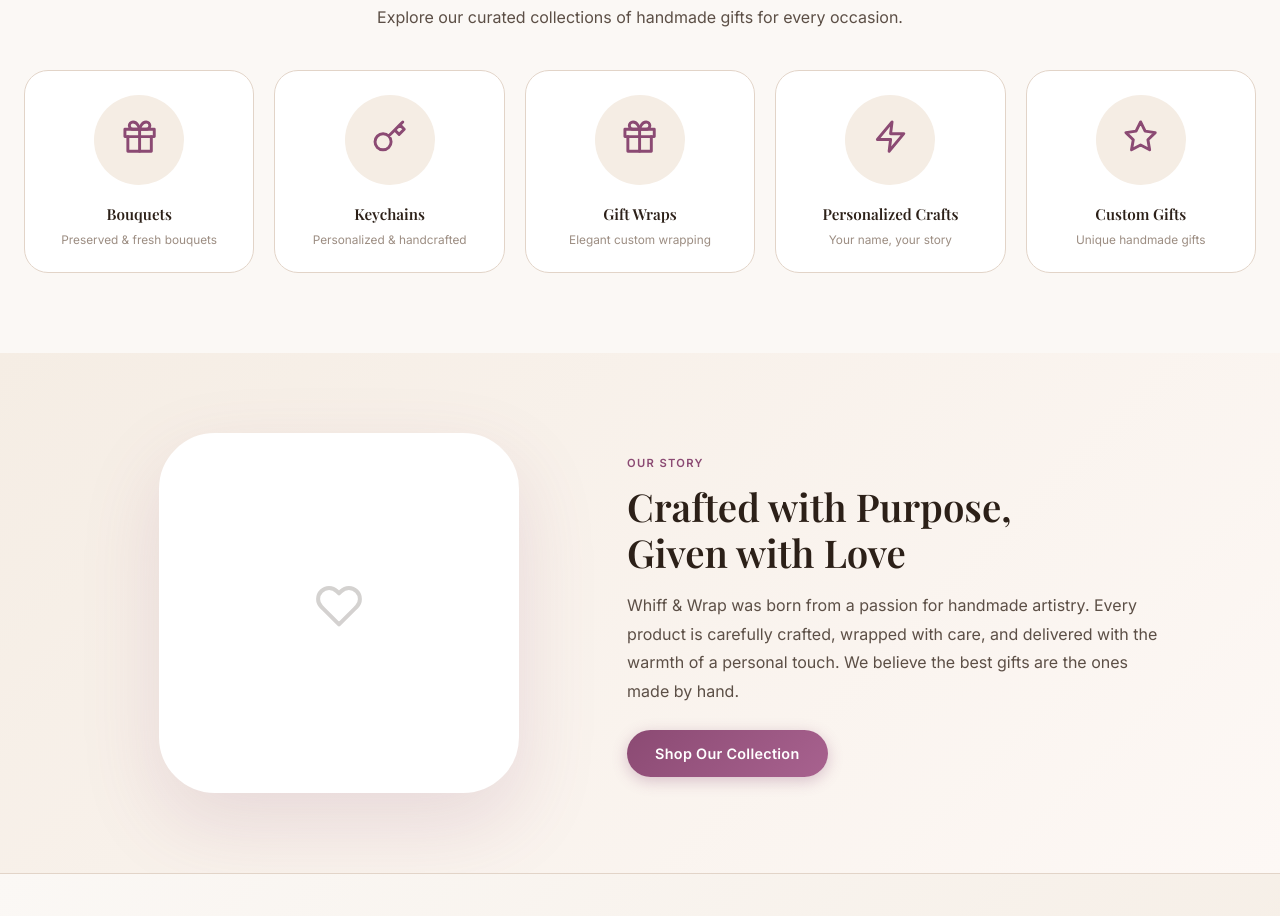
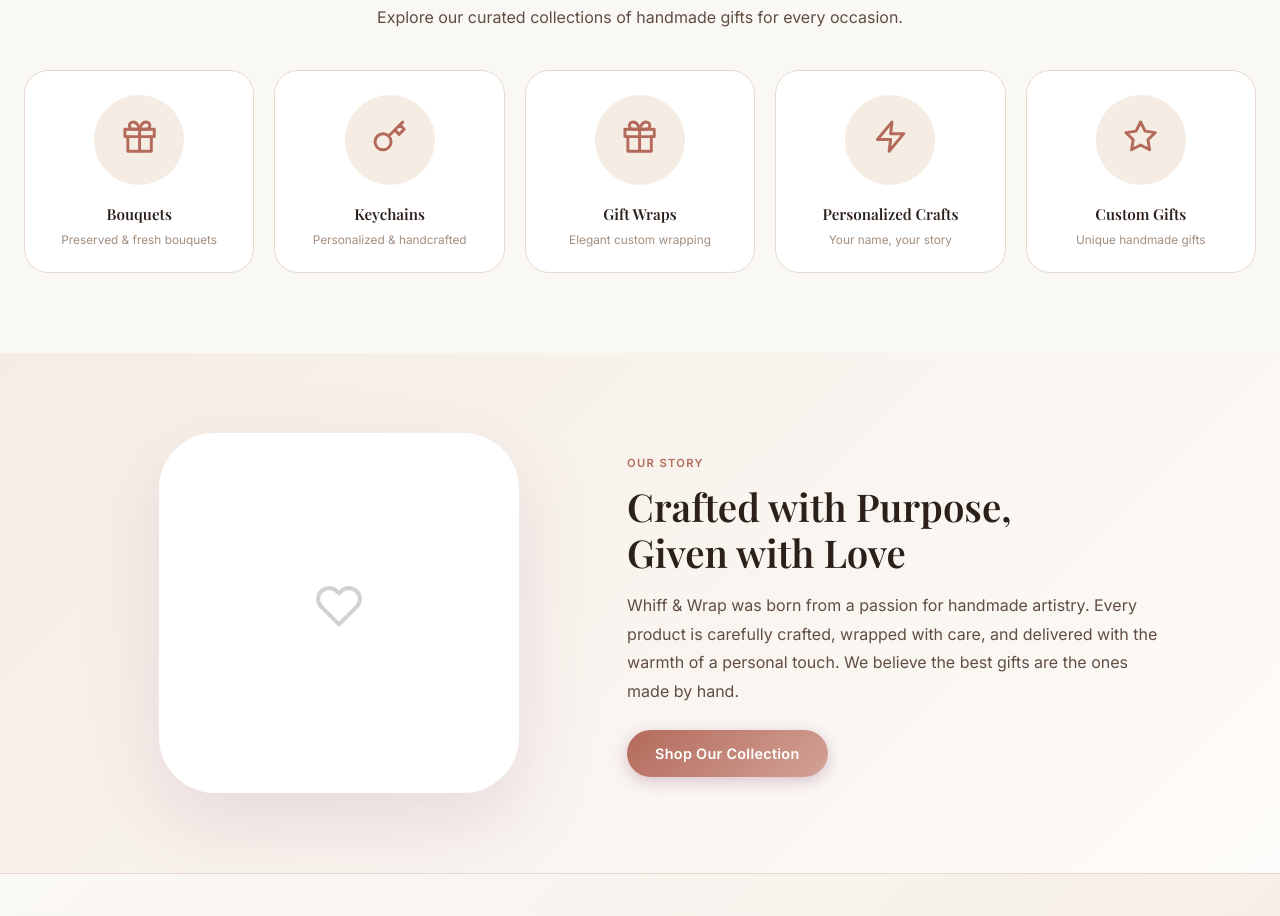
Before and after one commit to sTharun5/WhiffAndWrap, a React (Vite) app in the folder frontend/: page / in a window 1280 px wide. Shown: the part 1085-2001 px from the top of the page. Built offline with nearby package versions, Linux system fonts and the light colour scheme; no server answers; a web font is replaced by a local one.

Commit message:
Implement Option 2 Rose-Blush & Warm Clay brand theme across global styling and order CTAs

```diff
--- a/frontend/src/index.css
+++ b/frontend/src/index.css
@@ -8,32 +8,32 @@
 /* ============ CSS VARIABLES ============ */
 :root {
   /* Brand Colors */
-  --color-primary: #8B4A73;
-  --color-primary-light: #A8628F;
-  --color-primary-dark: #6D3459;
-  --color-secondary: #C9956A;
-  --color-secondary-light: #D6A880;
-  --color-accent: #E8C9B0;
-  --color-accent-light: #FDF8F5;
+  --color-primary: #B36A5B;
+  --color-primary-light: #D3A297;
+  --color-primary-dark: #8A4C40;
+  --color-secondary: #C87A53;
+  --color-secondary-light: #D99E7D;
+  --color-accent: #F3D8C7;
+  --color-accent-light: #FDFBF9;
   --color-gold: #D4AF7A;
 
   /* Neutrals — properly distinct values for depth */
   --color-white: #FFFFFF;
-  --color-off-white: #FBF8F5;
+  --color-off-white: #FAF8F5;
   --color-cream: #F5EDE4;
   --color-light: #EDE4DC;
-  --color-muted: #9C8D82;
-  --color-text: #2C2018;
-  --color-text-light: #5C4F46;
-  --color-border: #E2D4C8;
-  --color-dark: #1A120E;
+  --color-muted: #A18E81;
+  --color-text: #2C201A;
+  --color-text-light: #614E43;
+  --color-border: #E6D8CE;
+  --color-dark: #1E140F;
 
   /* Status Colors */
-  --color-success: #4A9B6F;
-  --color-warning: #D4940A;
-  --color-error: #C0392B;
-  --color-info: #2980B9;
-  --color-danger: #C0392B;
+  --color-success: #25664F;
+  --color-warning: #8B572A;
+  --color-error: #9B2C2C;
+  --color-info: #6E553F;
+  --color-danger: #9B2C2C;
 
   /* Glassmorphism */
   --color-glass: rgba(255, 255, 255, 0.72);
@@ -41,8 +41,8 @@
 
   /* Gradients */
   --gradient-primary: linear-gradient(135deg, var(--color-primary) 0%, var(--color-primary-light) 100%);
-  --gradient-warm: linear-gradient(135deg, #FEF3E2 0%, #FDE8D0 100%);
-  --gradient-hero: linear-gradient(135deg, #F5ECE6 0%, #EDE0F5 100%);
+  --gradient-warm: linear-gradient(135deg, #FDF5F2 0%, #FAE5DE 100%);
+  --gradient-hero: linear-gradient(135deg, #FAF4F0 0%, #F2E4DF 100%);
 
   /* Shadows */
   --shadow-sm: 0 1px 3px rgba(44, 32, 24, 0.08);
@@ -617,8 +617,8 @@ h4, h5, h6 {
   justify-content: center;
   width: 100%;
   margin-top: 16px;
-  background: #E1306C;
-  border: 1px solid #E1306C;
+  background: var(--color-primary);
+  border: 1px solid var(--color-primary);
   color: white;
   font-weight: 600;
   padding: 10px 18px;
@@ -626,14 +626,14 @@ h4, h5, h6 {
   font-size: 0.9rem;
   cursor: pointer;
   transition: all 0.3s cubic-bezier(0.16, 1, 0.3, 1);
-  box-shadow: 0 4px 12px rgba(225, 48, 108, 0.15);
+  box-shadow: 0 4px 12px rgba(179, 106, 91, 0.2);
 }
 
 .product-card__atc:hover:not(:disabled) {
-  background: #d0255e;
-  border-color: #d0255e;
+  background: var(--color-primary-dark);
+  border-color: var(--color-primary-dark);
   transform: translateY(-2px);
-  box-shadow: 0 6px 20px rgba(225, 48, 108, 0.3);
+  box-shadow: 0 6px 20px rgba(179, 106, 91, 0.35);
 }
 
 .product-card__atc:active:not(:disabled) {
--- a/frontend/src/pages/ProductDetailPage.css
+++ b/frontend/src/pages/ProductDetailPage.css
@@ -271,7 +271,7 @@
 
 .pd-personalization .form-input:focus {
   border-color: var(--color-primary) !important;
-  box-shadow: 0 0 0 3px rgba(139, 74, 115, 0.1) !important;
+  box-shadow: 0 0 0 3px rgba(179, 106, 91, 0.1) !important;
 }
 
 /* Custom Image Upload Row */
@@ -310,21 +310,21 @@
   justify-content: center;
   width: 100%;
   min-height: 52px;
-  background: linear-gradient(45deg, #f09433 0%, #e6683c 25%, #dc2743 50%, #cc2366 75%, #bc1888 100%);
+  background: linear-gradient(135deg, var(--color-primary) 0%, var(--color-primary-light) 100%);
   border: none;
   color: white;
   font-size: 1.05rem;
   font-weight: 700;
   border-radius: var(--radius-full);
   cursor: pointer;
-  box-shadow: 0 6px 20px rgba(220, 39, 67, 0.25);
+  box-shadow: 0 6px 20px rgba(179, 106, 91, 0.25);
   transition: all 0.4s cubic-bezier(0.16, 1, 0.3, 1);
   -webkit-tap-highlight-color: transparent;
 }
 
 .pd-order-btn:hover:not(:disabled) {
   transform: translateY(-3px);
-  box-shadow: 0 10px 28px rgba(220, 39, 67, 0.45);
+  box-shadow: 0 10px 28px rgba(179, 106, 91, 0.4);
   filter: brightness(1.05);
 }
 
```
